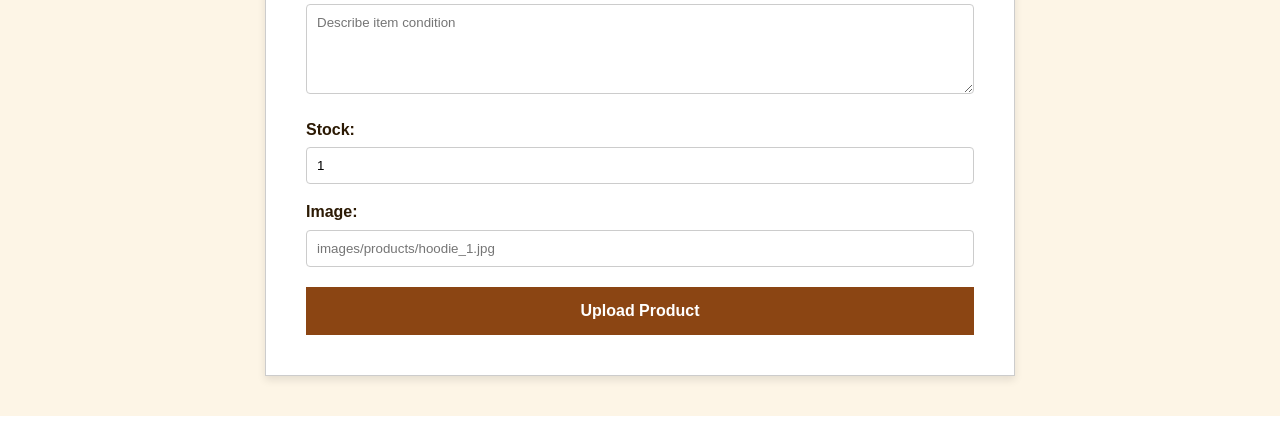
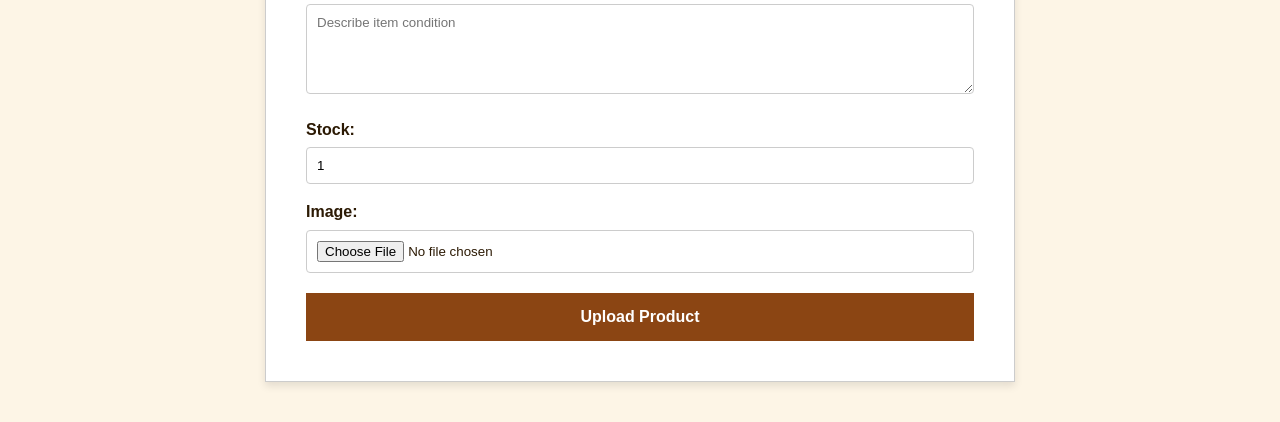
Before and after one commit to Imranpaan/RetroRevival, a PHP site: page /upload_product.php in a window 1280 px wide. Shown: the part 837-1259 px from the top of the page. Run offline with PHP 8.4, Linux system fonts and the light colour scheme; a user stored in the database is signed in; data comes from the database, SQL or seed files in the repository.

Commit message:
fix upload_product.php

```diff
--- a/upload_product.php
+++ b/upload_product.php
@@ -166,7 +166,7 @@ if ($_SERVER["REQUEST_METHOD"] == "POST") {
     <input type="number" name="Product_Stock" value="1" min="0" required>
 
     <label>Image:</label>
-    <input type="text" name="ProductImage_Path" placeholder="images/products/hoodie_1.jpg" accept=".jpg,.jpeg,.png" required>
+    <input type="file" name="Product_Image" placeholder="images/products/hoodie_1.jpg" accept=".jpg,.jpeg,.png" required>
 
     <button type="submit" class="btn-submit">Upload Product</button>
 
```
Also changed, not shown: images/products/grey_hoodie.png (added), images/products/prod_6a3e6ad864af29.05546548.jpg (deleted), images/products/prod_6a3f371c1eac71.73432382.jpg (deleted), images/products/prod_6a3f37532191e2.57673782.jpg (deleted), images/products/prod_6a40af1aa0ca29.20962670.png (added), images/products/prod_6a40b06f463755.50204756.png (added), images/products/puma_shoes.jpg (added), images/products/puma_shoes.png (added).
